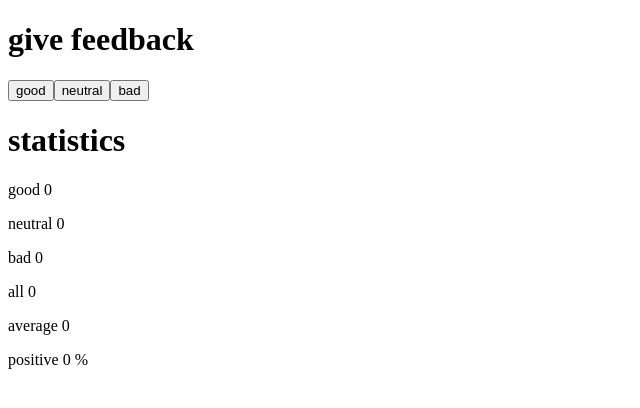
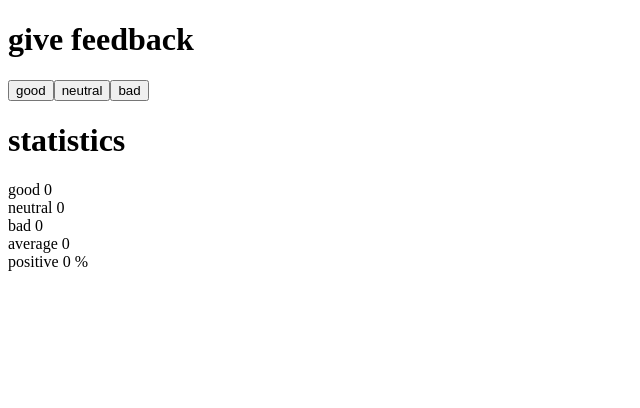
Before and after one commit to benjaminakerlund/fullstackopen-2023, a React (Create React App) app in the folder part1/unicafe/: page / in a window 1280 px wide. Shown: the top 408 px of the page, without its empty margins (0-640 px from the left). Built offline with nearby package versions, Linux system fonts and the light colour scheme.

Commit message:
pushing 1.7

```diff
--- a/part1/unicafe/src/App.js
+++ b/part1/unicafe/src/App.js
@@ -4,9 +4,15 @@ import './App.css';
 import { useState } from 'react'
 
 const Display = (props) =>
-    <div>
-      <p>{props.text} {props.number}</p>
-    </div>
+  <div>
+      <p>
+      good {props.good} <br />
+      neutral {props.neutral} <br />
+      bad {props.bad} <br />
+      average {props.ave} <br />
+      positive {props.pos} %
+      </p>
+  </div>
 
 
 const Button = ({ handleClick, text }) => <button onClick={handleClick}>{text}</button>
@@ -72,12 +78,7 @@ const App = () => {
       <Button handleClick={handleClickBad} text="bad" />
 
       <h1>statistics</h1>
-      <Display text="good" number={good}/>
-      <Display text="neutral" number={neutral}/>
-      <Display text="bad" number={bad}/>
-      <Display text="all" number={all} />
-      <Display text="average" number={ave} />
-      <p>positive {pos} %</p>
+      <Display good={good} neutral={neutral} bad={bad} ave={ave} pos={pos}/>
     </div>
   )
 }
```
